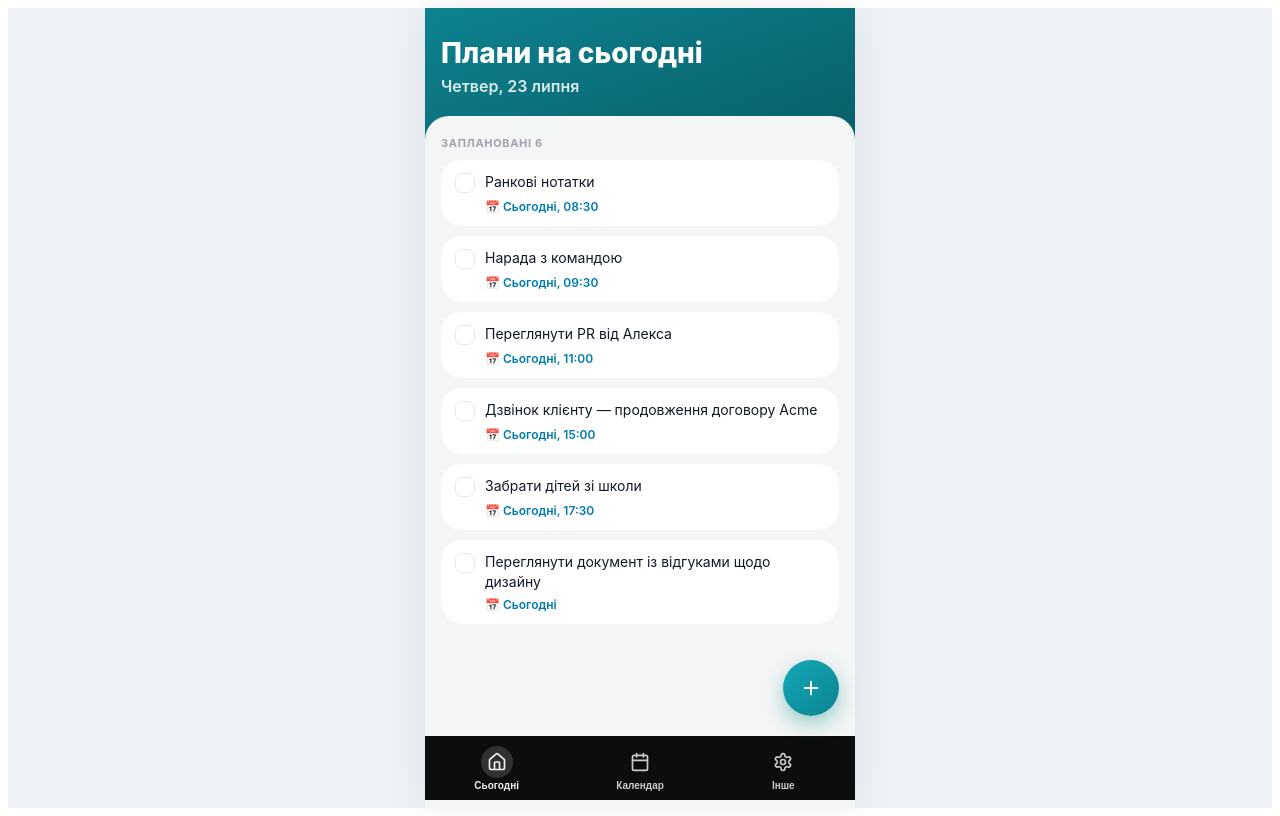
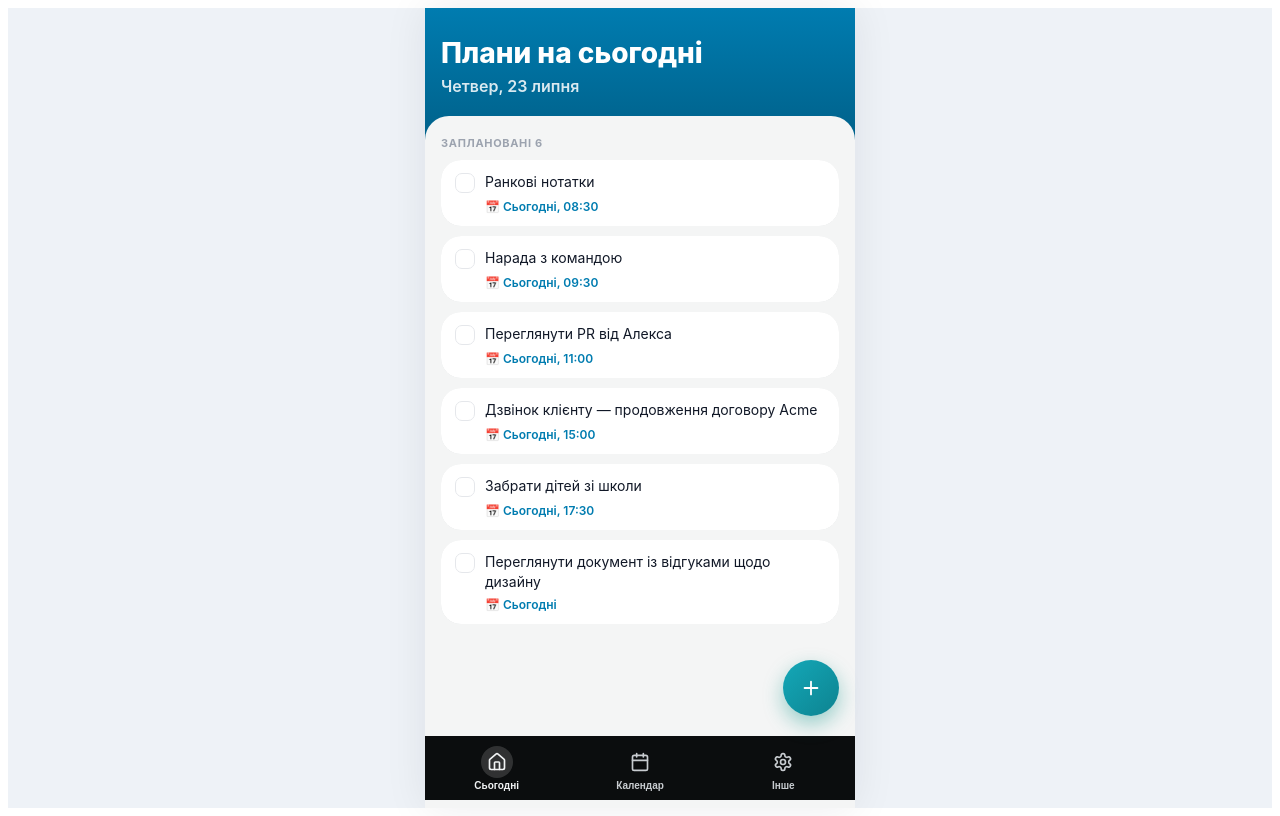
Before and after one commit to OlgaGladyr/AI-planner, a React (Vite) app: page / in a window 1280 px wide. Built offline with nearby package versions, Linux system fonts and the light colour scheme.

Commit message:
Add files via upload

```diff
--- a/src/AIPlanner.jsx
+++ b/src/AIPlanner.jsx
@@ -1045,7 +1045,7 @@ export default function AIPlanner() {
           {/* ---------------- TODAY ---------------- */}
           {screen === "today" && (
             <div className="om-screen-fill" style={{ background: COLOR.panel }}>
-              <div style={{ background: `linear-gradient(160deg, ${COLOR.teal} 0%, ${COLOR.tealDark} 100%)`, padding: "28px 16px 44px 16px", flex: "none" }}>
+              <div style={{ background: "linear-gradient(180deg, #007cb0 0%, #00618a 100%)", padding: "28px 16px 44px 16px", flex: "none" }}>
                 <h1 style={{ fontSize: 28, fontWeight: 800, margin: 0, color: "#fff" }}>Плани на сьогодні</h1>
                 <p style={{ fontSize: 16, fontWeight: 600, color: "rgba(255,255,255,.85)", margin: "6px 0 0" }}>{todayLabel}</p>
               </div>
```
